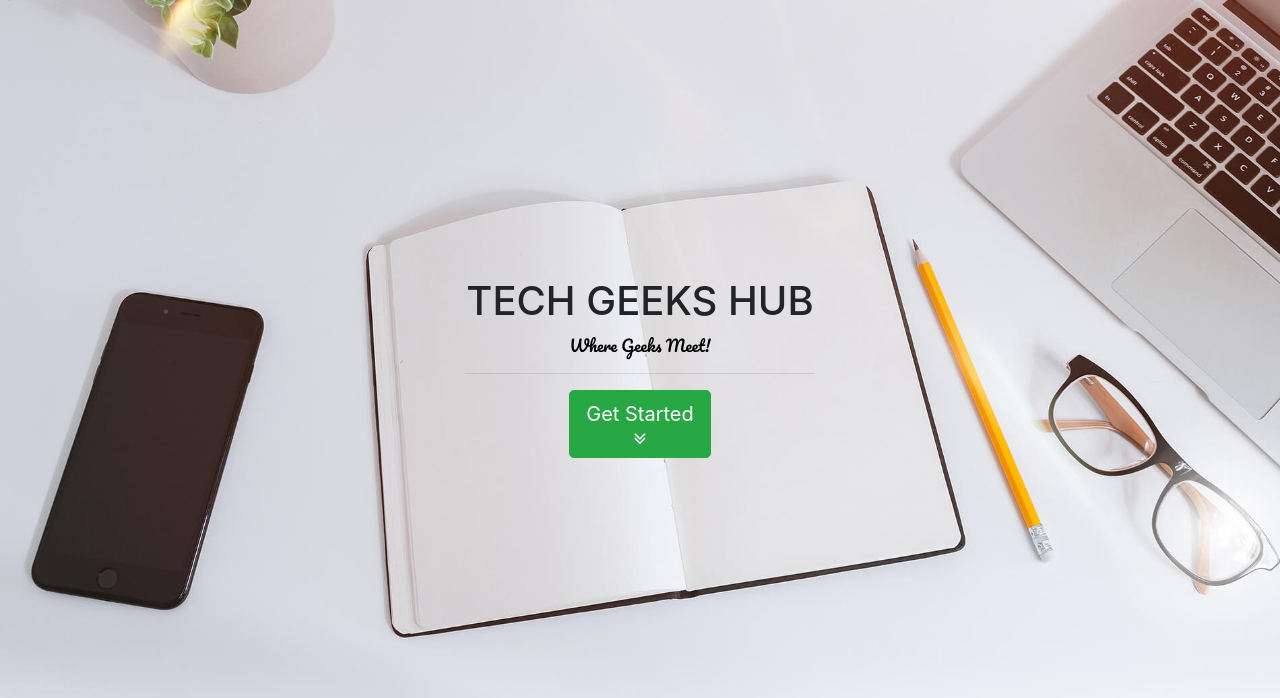
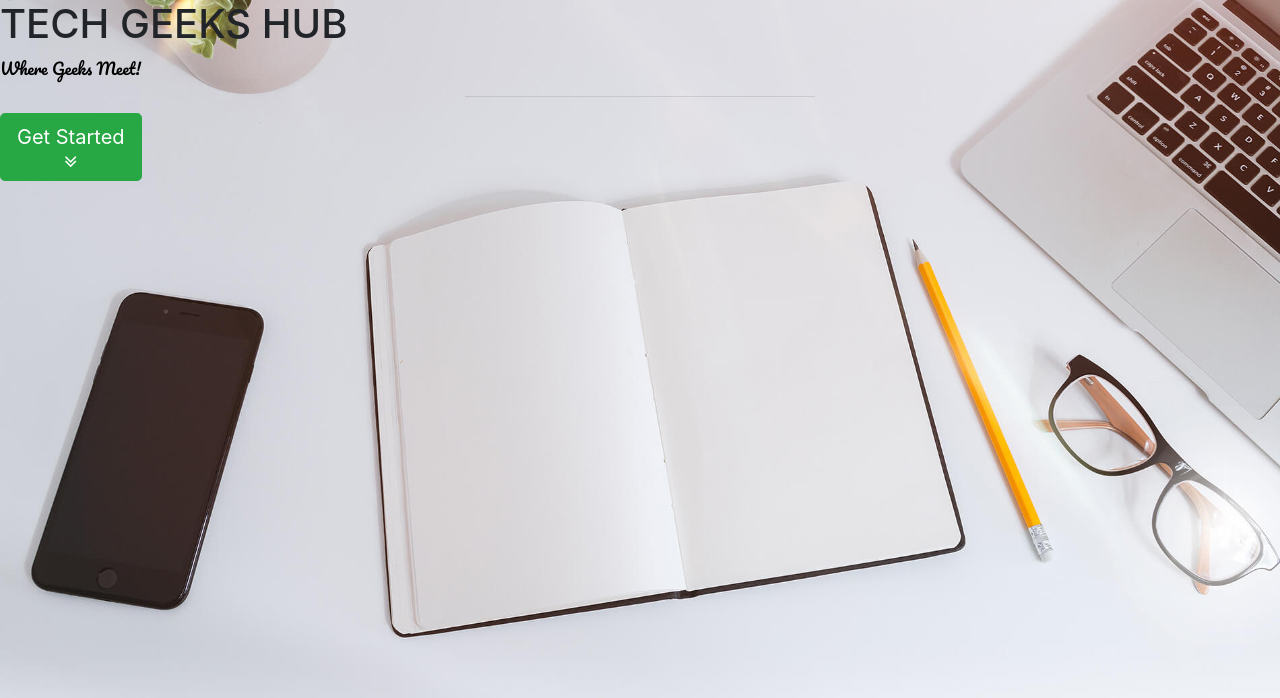
Before and after one commit to BolajiAyodeji/Tech-Geeks-Hub, a PHP site: page / in a window 1280 px wide. Shown: the part 83-781 px from the top of the page. Run offline with PHP 8.4, Linux system fonts and the light colour scheme.

Commit message:
Update index.php

```diff
--- a/index.php
+++ b/index.php
@@ -2,18 +2,19 @@
 include_once 'header-home.php';
 ?>
 <body>
-        <div class="container">
+        <div class="wrapper">
                 <div class="row">
                         <div class="col-lg-12">
-                                <div id="content">
+
                                 <h1>TECH GEEKS HUB</h1>
                                 <p>Where Geeks Meet!</p>
                                 <hr />
-                                <button class="btn btn-success btn-lg">Get Started <br /> <i class=" fa fa-angle-double-down"</i></i></button>
+                                <button class="btn btn-success btn-lg">
+                                    Get Started <br /> <i class=" fa fa-angle-double-down"</i></i></button>
                                 </div>
                         </div>
                 </div>
-        </div>
+
         <main>
                 <div class="container">
                         <div class="row">
```
